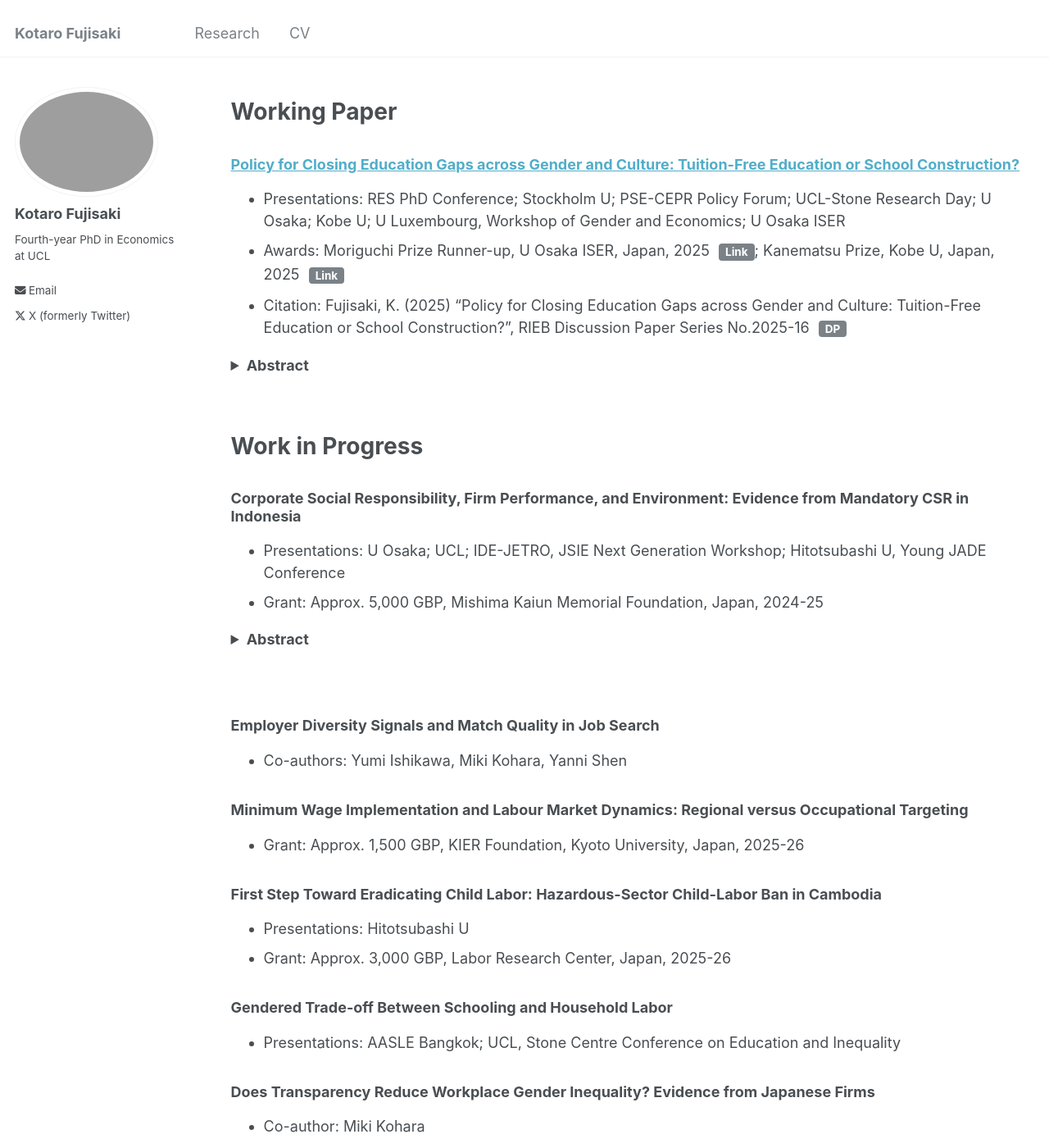
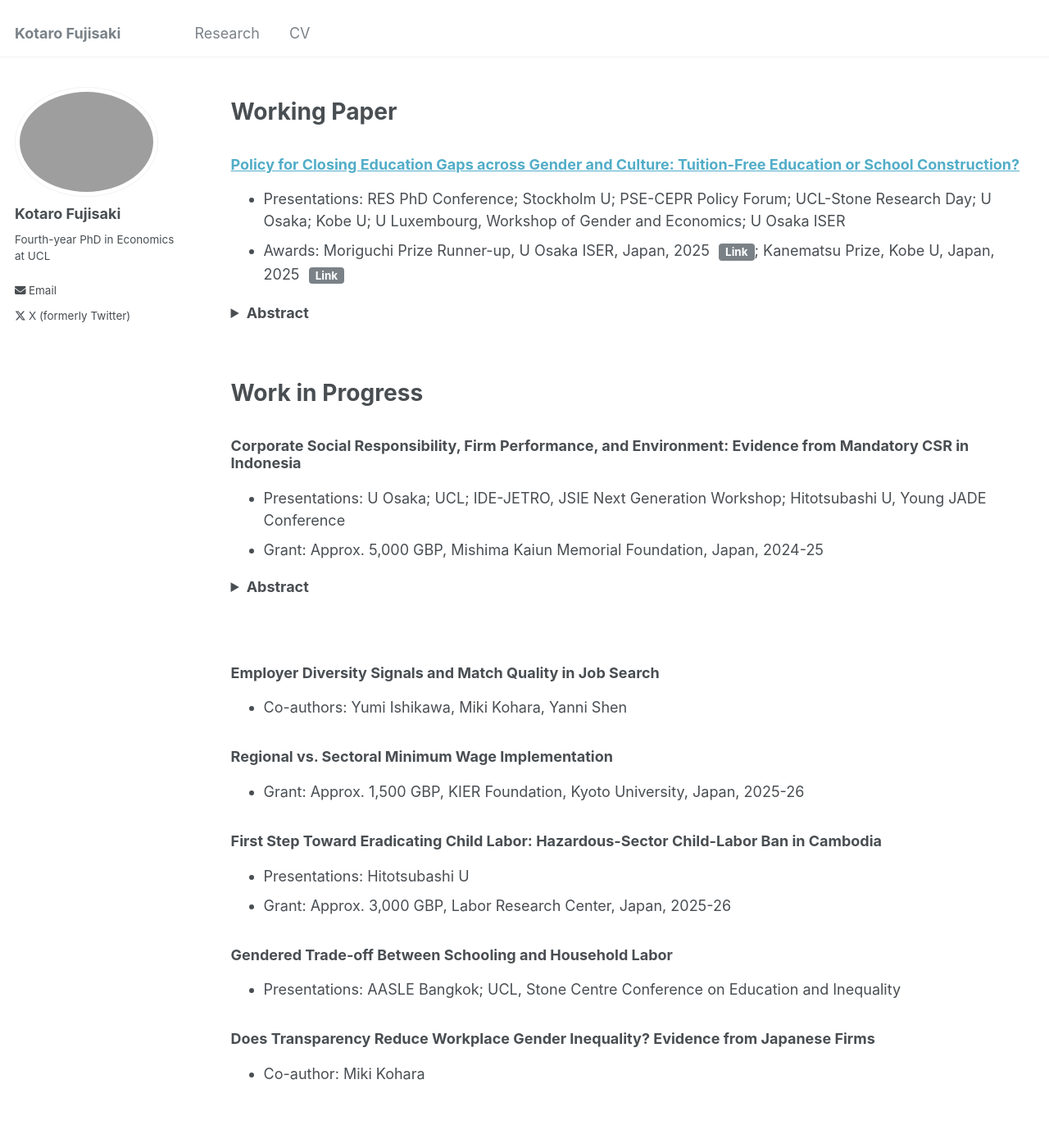
Before and after one commit to Kotaro-Fujisaki/kotaro-fujisaki.github.io, a Jekyll site: the page built from _pages/publications.md, in a window 1280 px wide and 1400 px high. Shown: the whole window at 82% size. Built offline with Jekyll 4.4.1, drawn with Linux system fonts in a browser that asks for light colours.

Commit message:
Update publications.md
Signed-off-by: Kotaro-Fujisaki <163865887+Kotaro-Fujisaki@users.noreply.github.com>

```diff
--- a/_pages/publications.md
+++ b/_pages/publications.md
@@ -11,7 +11,7 @@ author_profile: true
 ### <a href="https://kotaro-fujisaki.github.io/files/20251110_PfCEG.pdf" target="_blank" rel="noopener">Policy for Closing Education Gaps across Gender and Culture: Tuition-Free Education or School Construction?</a>
 * Presentations: RES PhD Conference; Stockholm U; PSE-CEPR Policy Forum; UCL-Stone Research Day; U Osaka; Kobe U; U Luxembourg, Workshop of Gender and Economics; U Osaka ISER<br>
 * Awards: Moriguchi Prize Runner-up, U Osaka ISER, Japan, 2025 <a href="https://www.iser.osaka-u.ac.jp/en/events/moriguchi/past-winners" target="_blank" rel="noopener" class="btn" style="margin-left:6px;padding:2px 8px;border:1px solid #ccc;border-radius:4px;text-decoration:none;display:inline-block;line-height:1.2;">Link</a>; Kanematsu Prize, Kobe U, Japan, 2025 <a href="https://www.rieb.kobe-u.ac.jp/edu-society/kanematsu_prize/prize_thesis.html" target="_blank" rel="noopener" class="btn" style="margin-left:6px;padding:2px 8px;border:1px solid #ccc;border-radius:4px;text-decoration:none;display:inline-block;line-height:1.2;">Link</a>
-* Citation: Fujisaki, K. (2025) “Policy for Closing Education Gaps across Gender and Culture: Tuition-Free Education or School Construction?”, RIEB Discussion Paper Series No.2025-16 <a href="https://www.rieb.kobe-u.ac.jp/academic/ra/dp/English/dp2025-16.html" target="_blank" rel="noopener" class="btn" style="margin-left:6px;padding:2px 8px;border:1px solid #ccc;border-radius:4px;text-decoration:none;display:inline-block;line-height:1.2;">DP</a>
+<!---* Citation: Fujisaki, K. (2025) “Policy for Closing Education Gaps across Gender and Culture: Tuition-Free Education or School Construction?”, RIEB Discussion Paper Series No.2025-16 <a href="https://www.rieb.kobe-u.ac.jp/academic/ra/dp/English/dp2025-16.html" target="_blank" rel="noopener" class="btn" style="margin-left:6px;padding:2px 8px;border:1px solid #ccc;border-radius:4px;text-decoration:none;display:inline-block;line-height:1.2;">DP</a>-->
 <details class="abstract">
   <summary><strong>Abstract</strong></summary>
 
@@ -36,7 +36,7 @@ author_profile: true
 ### Employer Diversity Signals and Match Quality in Job Search
 * Co-authors: Yumi Ishikawa, Miki Kohara, Yanni Shen
 
-### Minimum Wage Implementation and Labour Market Dynamics: Regional versus Occupational Targeting
+### Regional vs. Sectoral Minimum Wage Implementation
 * Grant: Approx. 1,500 GBP, KIER Foundation, Kyoto University, Japan, 2025-26
 
 ### First Step Toward Eradicating Child Labor: Hazardous-Sector Child-Labor Ban in Cambodia
```
